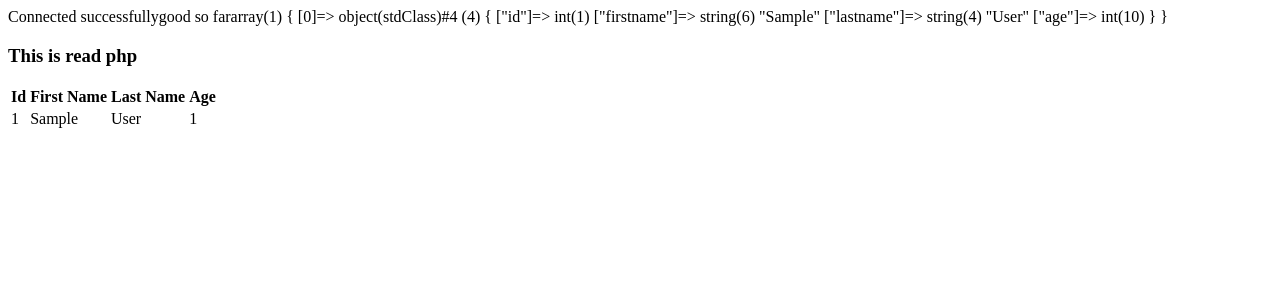
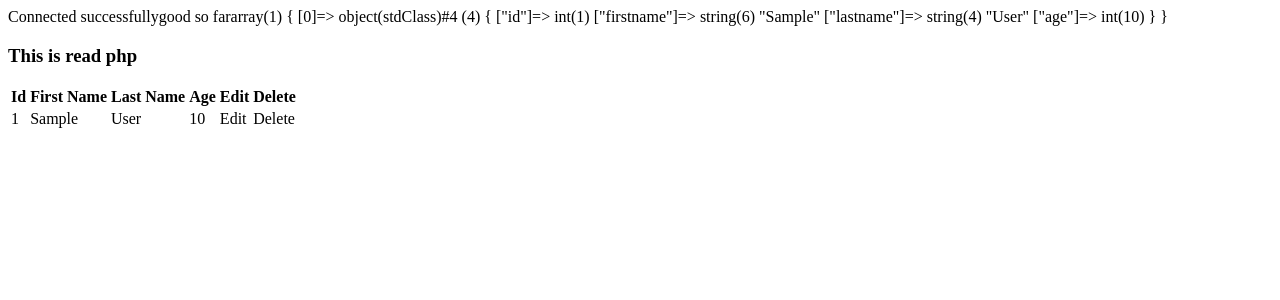
Before and after one commit to Panoskontos/Vanilla-PHP-CRUD, a PHP site: page /read.php?show=all in a window 1280 px wide. Shown: the top 300 px of the page. Run offline with PHP 8.4, Linux system fonts and the light colour scheme; tables that the repository leaves empty or names only in its code hold one stand-in row (values such as "Sample post").

Commit message:
next level

```diff
--- a/read.php
+++ b/read.php
@@ -4,6 +4,7 @@ require("connect_db.php");
 
 // READ USER
 if($_GET["show"] == "all"){
+
     try {
         $sql ="SELECT * FROM myguests;";
         $statement = $pdo->prepare($sql);
@@ -12,11 +13,29 @@ if($_GET["show"] == "all"){
         // grab results
         $results = $statement->fetchAll(PDO::FETCH_OBJ);
         echo var_dump($results);
-
-
     } catch(PDOException $e) {
         echo "Error: " . $e->getMessage();
       }
+
+} elseif($_GET["show"] == "one" && isset($_GET["id"])){
+
+    $id = $_GET["id"];
+
+    try {
+        $sql ="SELECT * FROM myguests where id=:id;";
+
+        $statement = $pdo->prepare($sql);
+
+        $statement->execute(["id"=>$id]);
+
+        echo "good so far";
+        // grab results
+        $results = $statement->fetchAll(PDO::FETCH_OBJ);
+        echo var_dump($results);
+    } catch(PDOException $e) {
+        echo "Error: " . $e->getMessage();
+      }
+
 }
 ?>
 
@@ -45,13 +64,17 @@ if($_GET["show"] == "all"){
     <th>First Name</th>
     <th>Last Name</th>
     <th>Age</th>
+    <th>Edit</th>
+    <th>Delete</th>
   </tr>
 <?php foreach($results as $user) { ?>
   <tr>
     <td><?php echo $user->id; ?></td>
     <td><?php echo $user->firstname; ?></td>
     <td><?php echo $user->lastname; ?></td>
-    <td><?php echo $user->id; ?></td>
+    <td><?php echo $user->age; ?></td>
+    <td><?php echo "Edit"; ?></td>
+    <td><?php echo "Delete"; ?></td>
   </tr>
   <?php } ?>
 </table>
```
